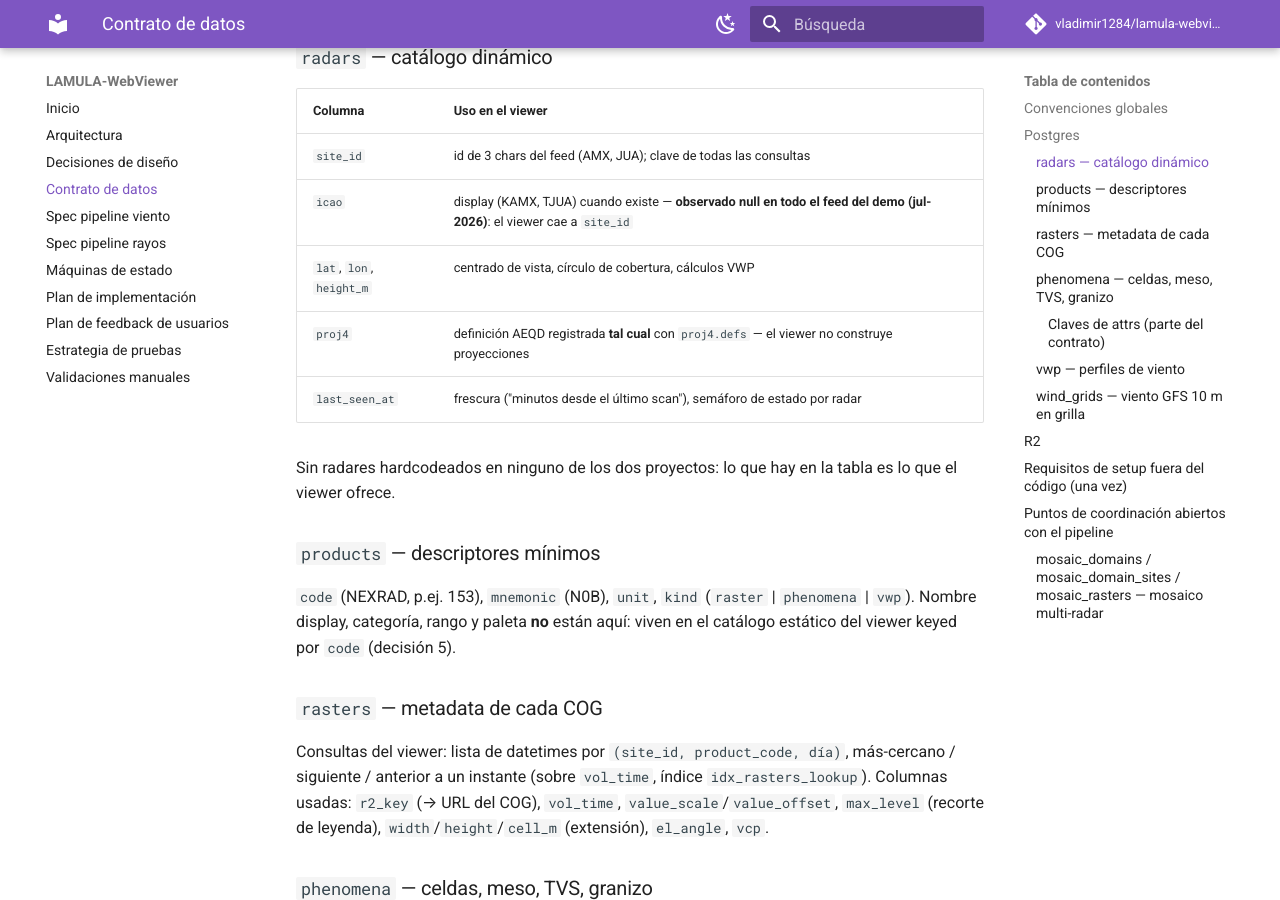
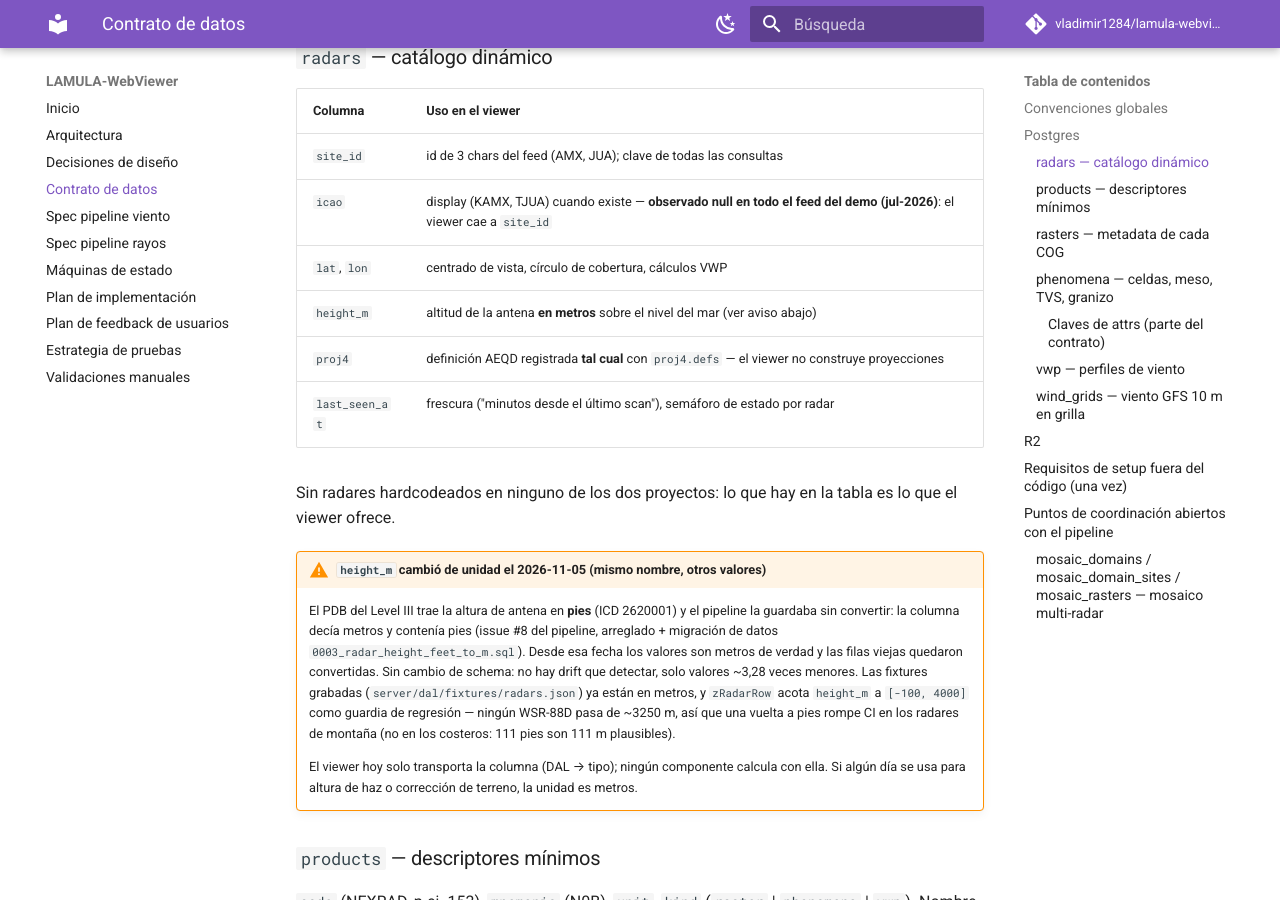
Before and after one commit to vladimir1284/lamula-webviewer, an MkDocs documentation site: the page built from docs/contrato.md, in a window 1280 px wide and 900 px high, scrolled down 659 px. Built offline with MkDocs 1.6.1 and Material for MkDocs 9.7.7, drawn with Linux system fonts in a browser that asks for light colours; comment, search, counter and statistics services are not loaded; some of the changed text lies outside the part shown.

Commit message:
fix(contrato): height_m pasa a metros y r2_key admite prefijo de instancia
Dos cambios del pipeline (sus issues #8 y #9, ambos sin cambio de
schema) que este repo tiene que reflejar.

`radars.height_m` venía guardando los pies crudos del PDB del Level
III (ICD 2620001) etiquetados como metros. El pipeline ya convierte al
decodificar y migró las filas existentes, así que los valores que
llegan ahora son ~3,28 veces menores. Las fixtures grabadas estaban
del lado viejo y se convierten; `zRadarRow` gana una banda
`[-100, 4000]` como guardia de regresión, parcial a propósito: ningún
WSR-88D pasa de ~3250 m, así que un valor en pies rompe CI por encima
de ~1220 m de cota (ABX da 5951) pero no por debajo — 111 pies son
111 m perfectamente plausibles y ninguna banda puede distinguirlos.

Ningún componente calcula con la columna hoy (los perfiles VWP usan
`height_ft` de su propia tabla), así que el cambio no se ve en
pantalla; lo que estaba mal era lo que el repo afirmaba y lo que
grababa.

`R2_KEY_PREFIX` es nuevo en el pipeline y no obliga a tocar código
aquí: `mappers.ts` arma la URL como `${base}/${r2_key}` con la clave
literal y los esquemas validan por extensión. Queda documentado el
único efecto observable: `r2_key` puede no empezar por `site_id` ni,
en el mosaico, por `mosaic/`. No parsearla.

No se snapshotea la migración 0003 del pipeline en
tests/contract/schema/: es solo datos (UPDATE), sin DDL que el
drift check deba vigilar.

Co-Authored-By: Claude Opus 5 (1M context) <noreply@anthropic.com>

```diff
--- a/docs/contrato.md
+++ b/docs/contrato.md
@@ -18,11 +18,29 @@ Esta página es la **vista del consumidor**: qué lee el viewer de cada tabla y
 |---|---|
 | `site_id` | id de 3 chars del feed (AMX, JUA); clave de todas las consultas |
 | `icao` | display (KAMX, TJUA) cuando existe — **observado null en todo el feed del demo (jul-2026)**: el viewer cae a `site_id` |
-| `lat`, `lon`, `height_m` | centrado de vista, círculo de cobertura, cálculos VWP |
+| `lat`, `lon` | centrado de vista, círculo de cobertura, cálculos VWP |
+| `height_m` | altitud de la antena **en metros** sobre el nivel del mar (ver aviso abajo) |
 | `proj4` | definición AEQD registrada **tal cual** con `proj4.defs` — el viewer no construye proyecciones |
 | `last_seen_at` | frescura ("minutos desde el último scan"), semáforo de estado por radar |
 
 Sin radares hardcodeados en ninguno de los dos proyectos: lo que hay en la tabla es lo que el viewer ofrece.
+
+!!! warning "`height_m` cambió de unidad el 2026-11-05 (mismo nombre, otros valores)"
+    El PDB del Level III trae la altura de antena en **pies** (ICD 2620001) y
+    el pipeline la guardaba sin convertir: la columna decía metros y contenía
+    pies (issue #8 del pipeline, arreglado + migración de datos
+    `0003_radar_height_feet_to_m.sql`). Desde esa fecha los valores son
+    metros de verdad y las filas viejas quedaron convertidas. Sin cambio de
+    schema: no hay drift que detectar, solo valores ~3,28 veces menores.
+    Las fixtures grabadas (`server/dal/fixtures/radars.json`) ya están en
+    metros, y `zRadarRow` acota `height_m` a `[-100, 4000]` como guardia de
+    regresión — ningún WSR-88D pasa de ~3250 m, así que una vuelta a pies
+    rompe CI en los radares de montaña (no en los costeros: 111 pies son
+    111 m plausibles).
+
+    El viewer hoy solo transporta la columna (DAL → tipo); ningún componente
+    calcula con ella. Si algún día se usa para altura de haz o corrección de
+    terreno, la unidad es metros.
 
 ### `products` — descriptores mínimos
 
@@ -64,6 +82,7 @@ Una fila por `(site_id, valid_time, level)`: `cycle_time`, `forecast_hour`, `mod
 ## R2
 
 - Convención de claves: `{site}/{mnemo}/{YYYY}/{MM}/{DD}/{site}_{mnemo}_{YYYYMMDD_HHMMSS}.tif` — pero el viewer **no construye claves**: usa `rasters.r2_key` literal.
+- Desde 2026-11-05 el pipeline admite un prefijo opcional de instancia (`R2_KEY_PREFIX`, vacío en producción) que antepone `{prefijo}/` a toda clave R2 — rasters, mosaico, viento y rayos — para que varias instancias compartan bucket (LAMULA Jobs: una por job). **Nada que cambiar aquí**, justamente porque el viewer usa `r2_key` literal y arma la URL como `${base}/${r2_key}`; el prefijo viaja dentro del valor. El único efecto visible es que `r2_key` puede no empezar por el `site_id` ni, en el mosaico, por `mosaic/` — no asumir ninguna de las dos cosas.
 - COG: niveles crudos uint8, scale/offset también embebidos en el TIFF, CRS proj4 AEQD, overviews internos. Peor caso 3680×3680 (N0B) — bajo el cap de textura WebGL de 4096.
 - Acceso: lectura pública (dominio custom o `r2.dev`) con **CORS** habilitado para el origen del viewer y soporte de **range requests** (nativo en R2). El viewer descarga solo tiles/overviews del viewport.
 
```
Also changed, not shown: CLAUDE.md (+2 -0 lines), 3 other files.
